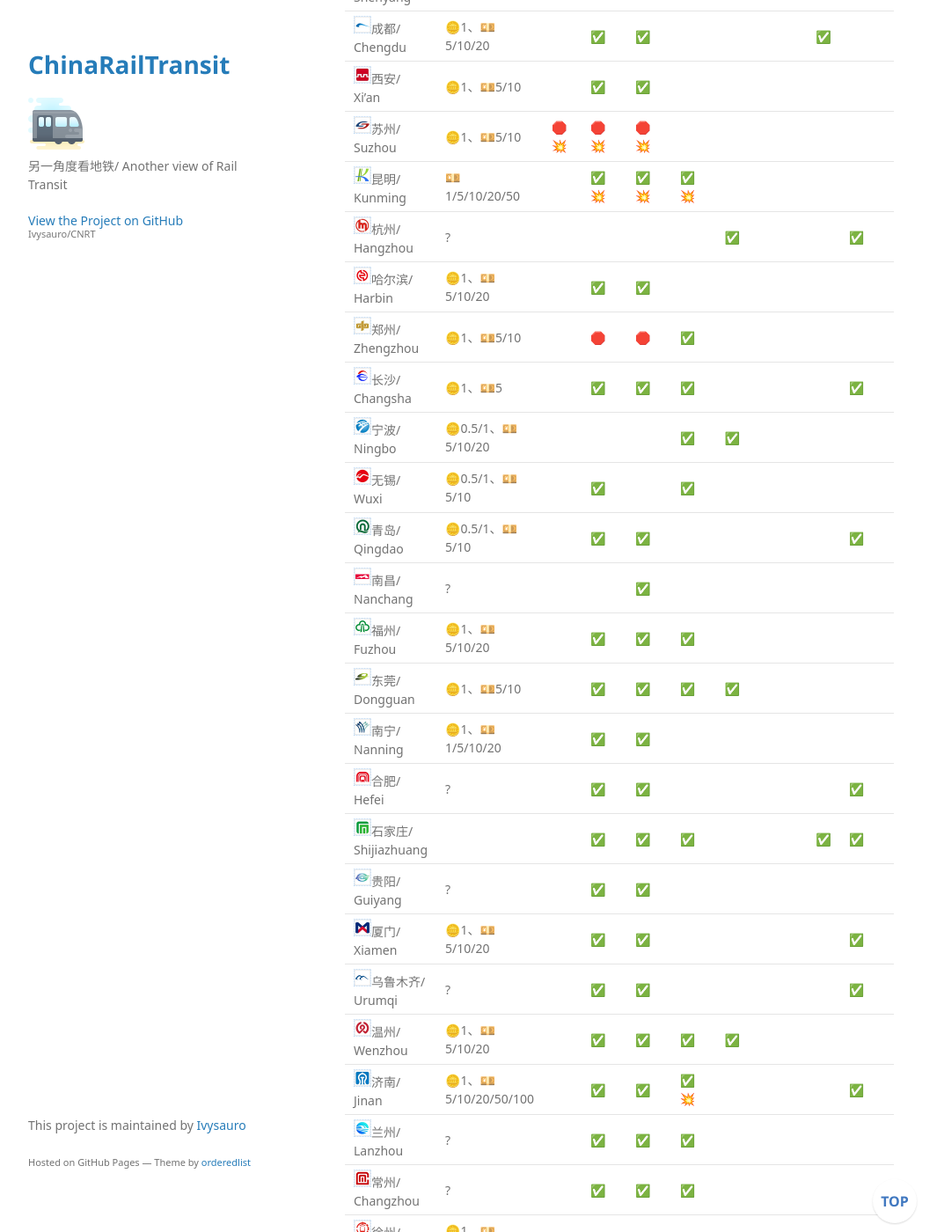
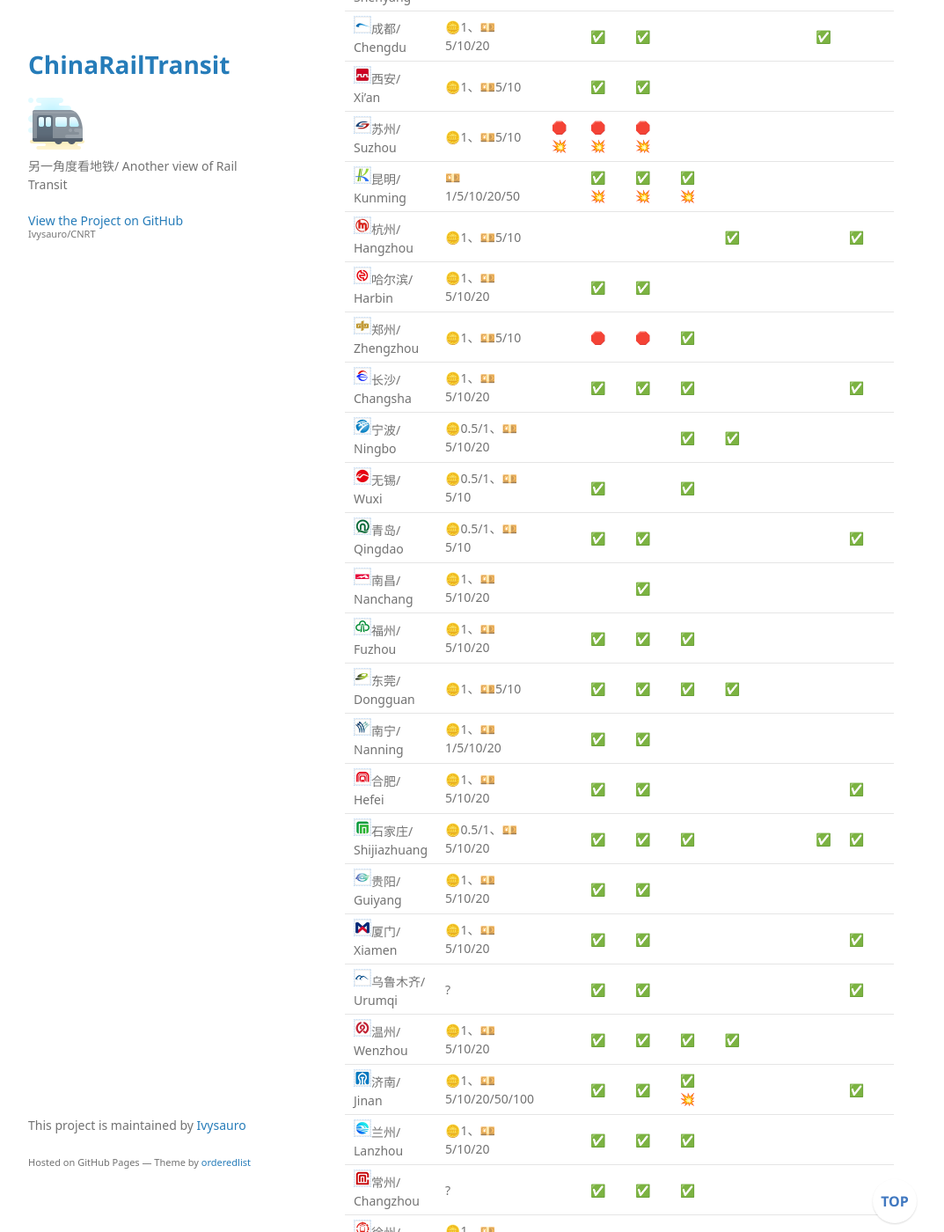
Before and after one commit to Ivysauro/CNRT, a Jekyll site: the page built from data/Pay.md, in a window 1280 px wide and 1400 px high, scrolled down 4706 px. Shown: the whole window at 88% size, without its empty margins (178-1251 px from the left). Built offline with Jekyll 4.4.1, drawn with Linux system fonts in a browser that asks for light colours; some web fonts are replaced; our own code applies the rules of GitHub Pages for plain Markdown files; a script that is not in the unit is left out.

Commit message:
🍊更新多地现金购票数据

```diff
--- a/data/Pay.md
+++ b/data/Pay.md
@@ -139,25 +139,25 @@
 | <img src="https://raw.githubusercontent.com/Ivysauro/CNRT/master/images/city/xa.gif" width="20" hegiht="20"/>西安/ Xi'an | 🪙1、💴5/10 |  | ✅ | ✅ |  |  |  |  |  |  |
 | <img src="https://raw.githubusercontent.com/Ivysauro/CNRT/master/images/city/suz.gif" width="20" hegiht="20"/>苏州/ Suzhou | 🪙1、💴5/10 | 🛑💥 | 🛑💥 | 🛑💥 |  |  |  |  |  |  |
 | <img src="https://raw.githubusercontent.com/Ivysauro/CNRT/master/images/city/km.gif" width="20" hegiht="20"/>昆明/ Kunming | 💴1/5/10/20/50 |  | ✅💥 | ✅💥 | ✅💥 |  |  |  |  |  |
-| <img src="https://raw.githubusercontent.com/Ivysauro/CNRT/master/images/city/hz.gif" width="20" hegiht="20"/>杭州/ Hangzhou | ? |  |  |  |  | ✅ |  |  | ✅ |
+| <img src="https://raw.githubusercontent.com/Ivysauro/CNRT/master/images/city/hz.gif" width="20" hegiht="20"/>杭州/ Hangzhou | 🪙1、💴5/10 |  |  |  |  | ✅ |  |  | ✅ |
 | <img src="https://raw.githubusercontent.com/Ivysauro/CNRT/master/images/city/hrb.gif" width="20" hegiht="20"/>哈尔滨/ Harbin | 🪙1、💴5/10/20 |  | ✅ | ✅ |  |  |  |  |  |  |
 | <img src="https://raw.githubusercontent.com/Ivysauro/CNRT/master/images/city/zz.gif" width="20" hegiht="20"/>郑州/ Zhengzhou | 🪙1、💴5/10 |  | 🛑 | 🛑 | ✅ |  |  |  |  |  |
-| <img src="https://raw.githubusercontent.com/Ivysauro/CNRT/master/images/city/cs.gif" width="20" hegiht="20"/>长沙/ Changsha | 🪙1、💴5 |  | ✅ | ✅ | ✅ |  |  |  | ✅ |  |
+| <img src="https://raw.githubusercontent.com/Ivysauro/CNRT/master/images/city/cs.gif" width="20" hegiht="20"/>长沙/ Changsha | 🪙1、💴5/10/20 |  | ✅ | ✅ | ✅ |  |  |  | ✅ |  |
 | <img src="https://raw.githubusercontent.com/Ivysauro/CNRT/master/images/city/nb.gif" width="20" hegiht="20"/>宁波/ Ningbo | 🪙0.5/1、💴5/10/20 |  |  |  | ✅ | ✅ |  |  |  |  |
 | <img src="https://raw.githubusercontent.com/Ivysauro/CNRT/master/images/city/wx.gif" width="20" hegiht="20"/>无锡/ Wuxi | 🪙0.5/1、💴5/10 |  | ✅ |  | ✅ |  |  |  |  |  |
 | <img src="https://raw.githubusercontent.com/Ivysauro/CNRT/master/images/city/qd.gif" width="20" hegiht="20"/>青岛/ Qingdao | 🪙0.5/1、💴5/10 |  | ✅ | ✅ |  |  |  |  | ✅ |  |
-| <img src="https://raw.githubusercontent.com/Ivysauro/CNRT/master/images/city/nc.gif" width="20" hegiht="20"/>南昌/ Nanchang | ? |  |  | ✅ |  |  |  |  |  |  |
+| <img src="https://raw.githubusercontent.com/Ivysauro/CNRT/master/images/city/nc.gif" width="20" hegiht="20"/>南昌/ Nanchang | 🪙1、💴5/10/20 |  |  | ✅ |  |  |  |  |  |  |
 | <img src="https://raw.githubusercontent.com/Ivysauro/CNRT/master/images/city/fz.gif" width="20" hegiht="20"/>福州/ Fuzhou | 🪙1、💴5/10/20 |  | ✅ | ✅ | ✅ |  |  |  |  |  |
 | <img src="https://raw.githubusercontent.com/Ivysauro/CNRT/master/images/city/dg.gif" width="20" hegiht="20"/>东莞/ Dongguan | 🪙1、💴5/10 |  | ✅ | ✅ | ✅ | ✅ |  |  |  |  |
 | <img src="https://raw.githubusercontent.com/Ivysauro/CNRT/master/images/city/nn.gif" width="20" hegiht="20"/>南宁/ Nanning | 🪙1、💴1/5/10/20 |  | ✅ | ✅ |  |  |  |  |  |  |
-| <img src="https://raw.githubusercontent.com/Ivysauro/CNRT/master/images/city/hf.gif" width="20" hegiht="20"/>合肥/ Hefei | ? |  | ✅ | ✅ |  |  |  |  | ✅ |  |
-| <img src="https://raw.githubusercontent.com/Ivysauro/CNRT/master/images/city/sjz.gif" width="20" hegiht="20"/>石家庄/ Shijiazhuang |  |  | ✅ | ✅ | ✅ |  |  | ✅ | ✅ |  |
-| <img src="https://raw.githubusercontent.com/Ivysauro/CNRT/master/images/city/gy.gif" width="20" hegiht="20"/>贵阳/ Guiyang | ? |  | ✅ | ✅ |  |  |  |  |  |  |
+| <img src="https://raw.githubusercontent.com/Ivysauro/CNRT/master/images/city/hf.gif" width="20" hegiht="20"/>合肥/ Hefei | 🪙1、💴5/10/20 |  | ✅ | ✅ |  |  |  |  | ✅ |  |
+| <img src="https://raw.githubusercontent.com/Ivysauro/CNRT/master/images/city/sjz.gif" width="20" hegiht="20"/>石家庄/ Shijiazhuang | 🪙0.5/1、💴5/10/20 |  | ✅ | ✅ | ✅ |  |  | ✅ | ✅ |  |
+| <img src="https://raw.githubusercontent.com/Ivysauro/CNRT/master/images/city/gy.gif" width="20" hegiht="20"/>贵阳/ Guiyang | 🪙1、💴5/10/20 |  | ✅ | ✅ |  |  |  |  |  |  |
 | <img src="https://raw.githubusercontent.com/Ivysauro/CNRT/master/images/city/xm.gif" width="20" hegiht="20"/>厦门/ Xiamen | 🪙1、💴5/10/20 |  | ✅ | ✅ |  |  |  |  | ✅ |  |
 | <img src="https://raw.githubusercontent.com/Ivysauro/CNRT/master/images/city/wlmq.gif" width="20" hegiht="20"/>乌鲁木齐/ Urumqi | ? |  | ✅ | ✅ |  |  |  |  | ✅ |  |
 | <img src="https://raw.githubusercontent.com/Ivysauro/CNRT/master/images/city/wz.gif" width="20" hegiht="20"/>温州/ Wenzhou | 🪙1、💴5/10/20 |  | ✅ | ✅ | ✅ | ✅ |  |  |  |  |
 | <img src="https://raw.githubusercontent.com/Ivysauro/CNRT/master/images/city/jn.gif" width="20" hegiht="20"/>济南/ Jinan | 🪙1、💴5/10/20/50/100 |  | ✅ | ✅ | ✅💥 |  |  |  | ✅ |  |
-| <img src="https://raw.githubusercontent.com/Ivysauro/CNRT/master/images/city/lz.gif" width="20" hegiht="20"/>兰州/ Lanzhou | ? |  | ✅ | ✅ | ✅ |  |  |  |  |  |
+| <img src="https://raw.githubusercontent.com/Ivysauro/CNRT/master/images/city/lz.gif" width="20" hegiht="20"/>兰州/ Lanzhou | 🪙1、💴5/10/20 |  | ✅ | ✅ | ✅ |  |  |  |  |  |
 | <img src="https://raw.githubusercontent.com/Ivysauro/CNRT/master/images/city/cz.gif" width="20" hegiht="20"/>常州/ Changzhou | ? |  | ✅ | ✅ | ✅ |  |  |  |  |  |
 | <img src="https://raw.githubusercontent.com/Ivysauro/CNRT/master/images/city/xz.gif" width="20" hegiht="20"/>徐州/ Xuzhou | 🪙1、💴5/10/20 |  |  |  |  |  |  |  | ✅ |  |
 | <img src="https://raw.githubusercontent.com/Ivysauro/CNRT/master/images/city/hhht.gif" width="20" hegiht="20"/>呼和浩特/ Hohhot | ? |  | ✅ | ✅ |  |  |  |  |  |  |
```
